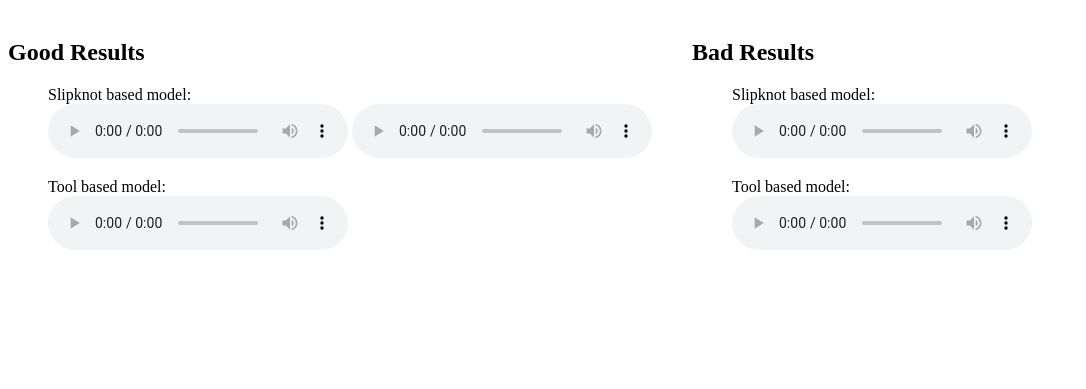
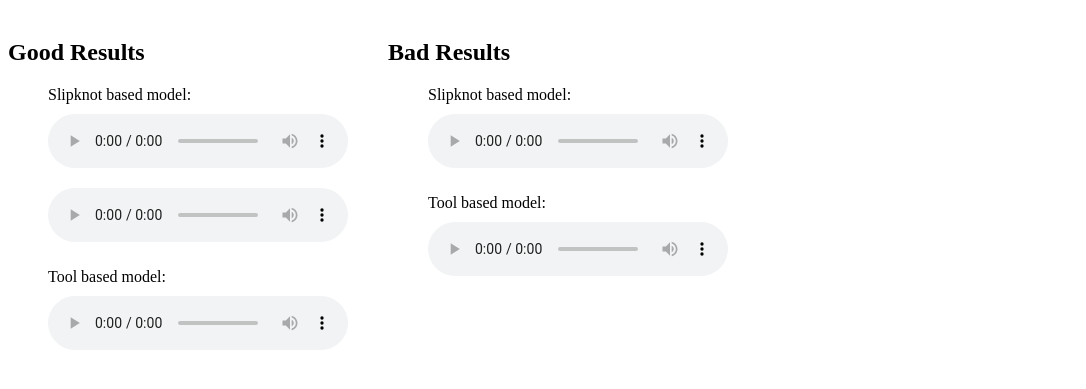
Before and after one commit to ElenaBurbyga/full-pattern-demo, a plain HTML site: page index.html in a window 1280 px wide. Shown: the part 61-450 px from the top of the page, without its empty margins (0-1086 px from the left). Drawn offline with Linux system fonts and the light colour scheme.

Commit message:
fix audio positions

```diff
--- a/index.html
+++ b/index.html
@@ -6,8 +6,15 @@
     <meta http-equiv="X-UA-Compatible" content="IE=edge">
     <meta name="viewport" content="width=device-width, initial-scale=1.0">
     <title>BEAT_MASTER</title>
+    <style>
+        figure {
+            display: grid;
+        }
+        audio {
+            margin: 10px 0;
+        }
+    </style>
 </head>
-
 <body>
     <h1>Generated Results</h1>
     <div style="display:flex">
```
